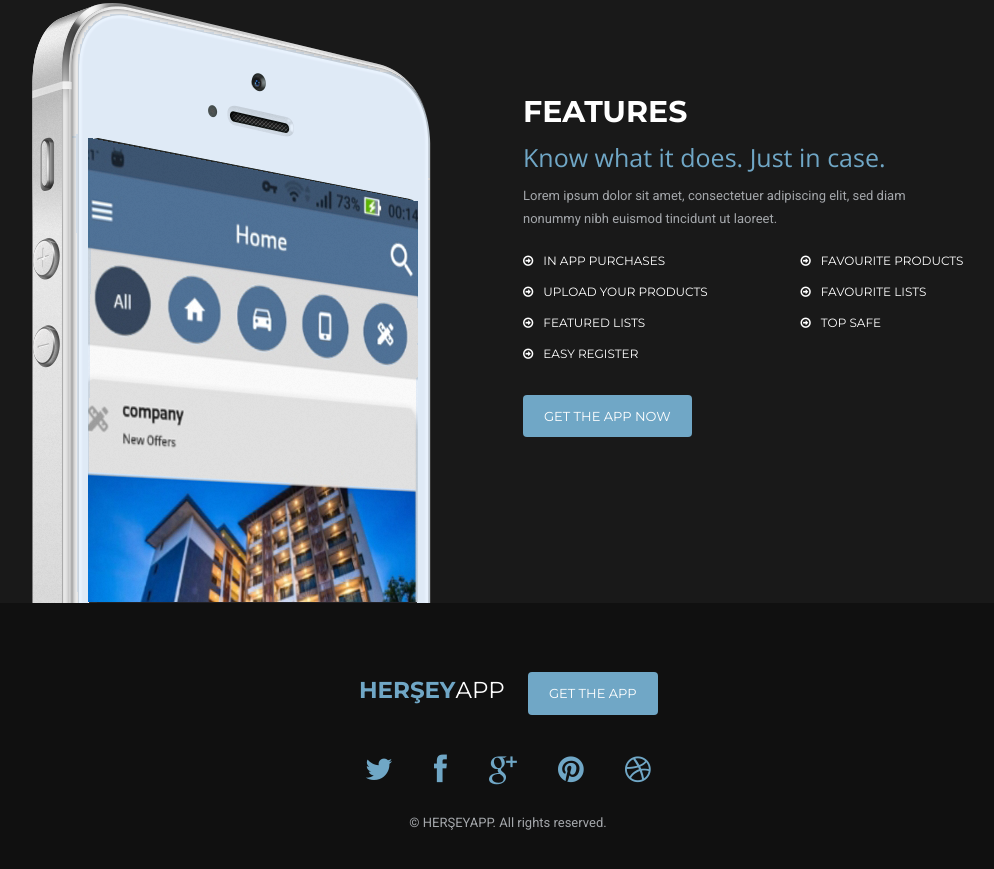
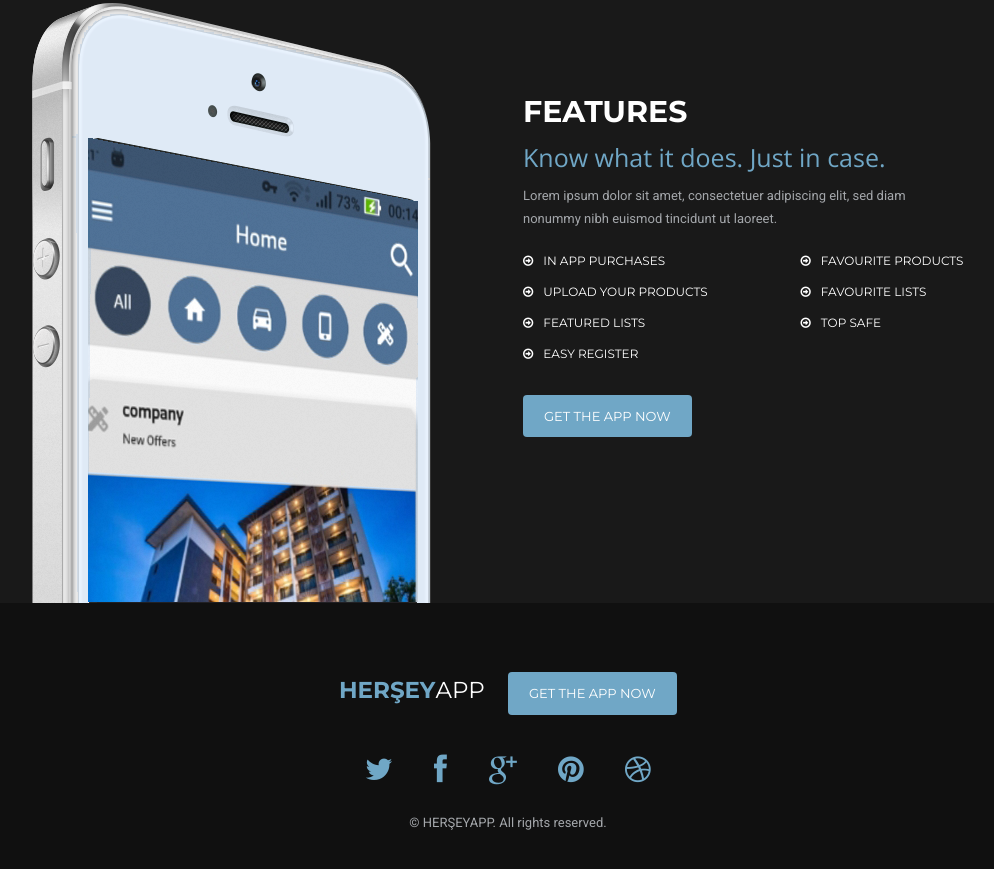
Before and after one commit to HammamZarefa/HERSEYAPP, a plain HTML site: page index.html in a window 1280 px wide. Shown: the part 2537-3406 px from the top of the page, without its empty margins (132-1126 px from the left). Drawn offline with nearby package versions, Linux system fonts and the light colour scheme.

Commit message:
any messages

```diff
--- a/index.html
+++ b/index.html
@@ -688,7 +688,7 @@ Footer
             <div class="container logo">
                 <div class="text-logo"><b>HERŞEY</b>app</div>
                 <!-- Change your text logo here -->
-                <a href="#" class="w_btn">Get the app</a>
+                <a href="#" class="w_btn">Get the app now</a>
 
                 <div class="social_media">
                     <i class="fa">&#xf099;</i>
```
